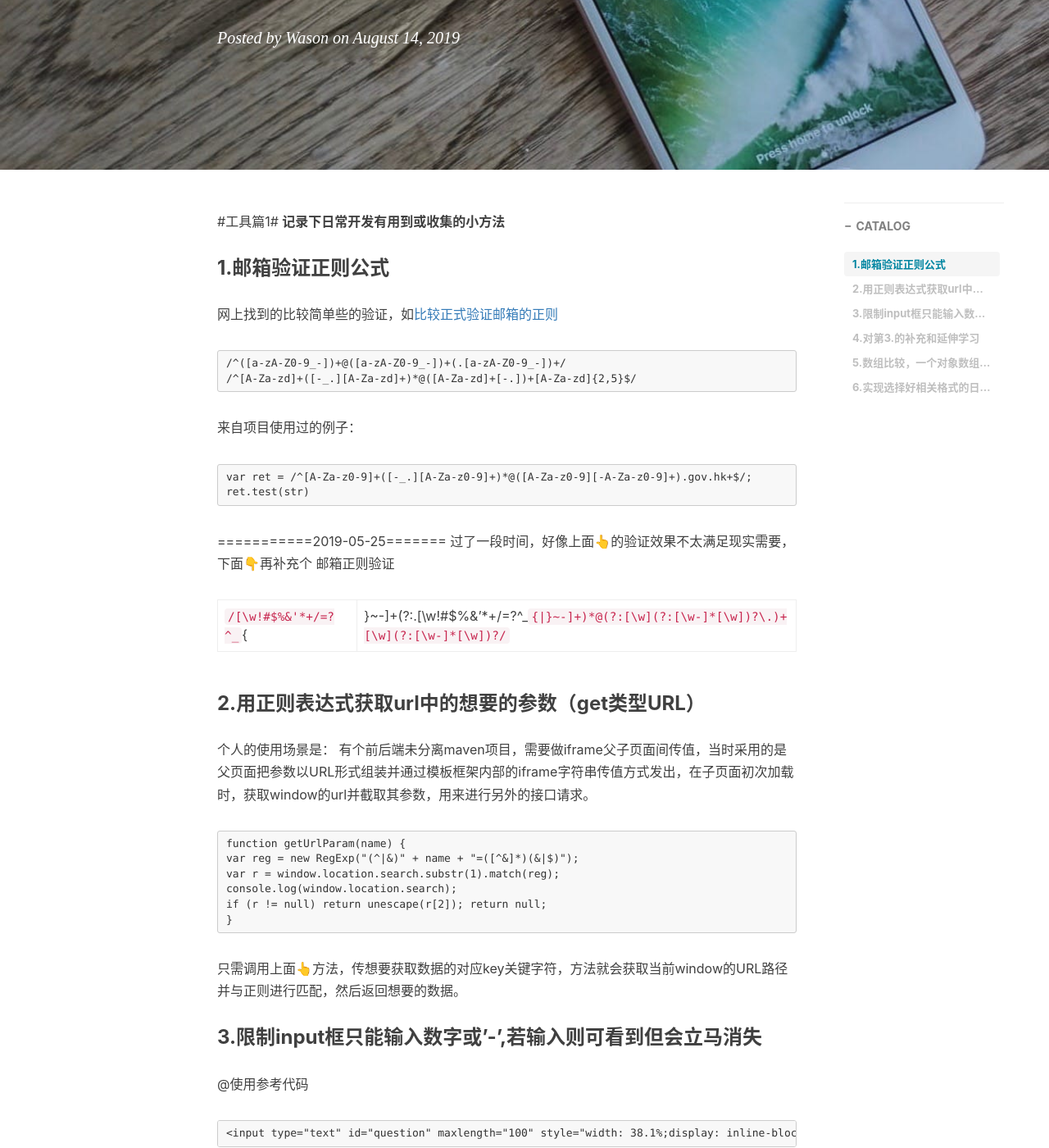
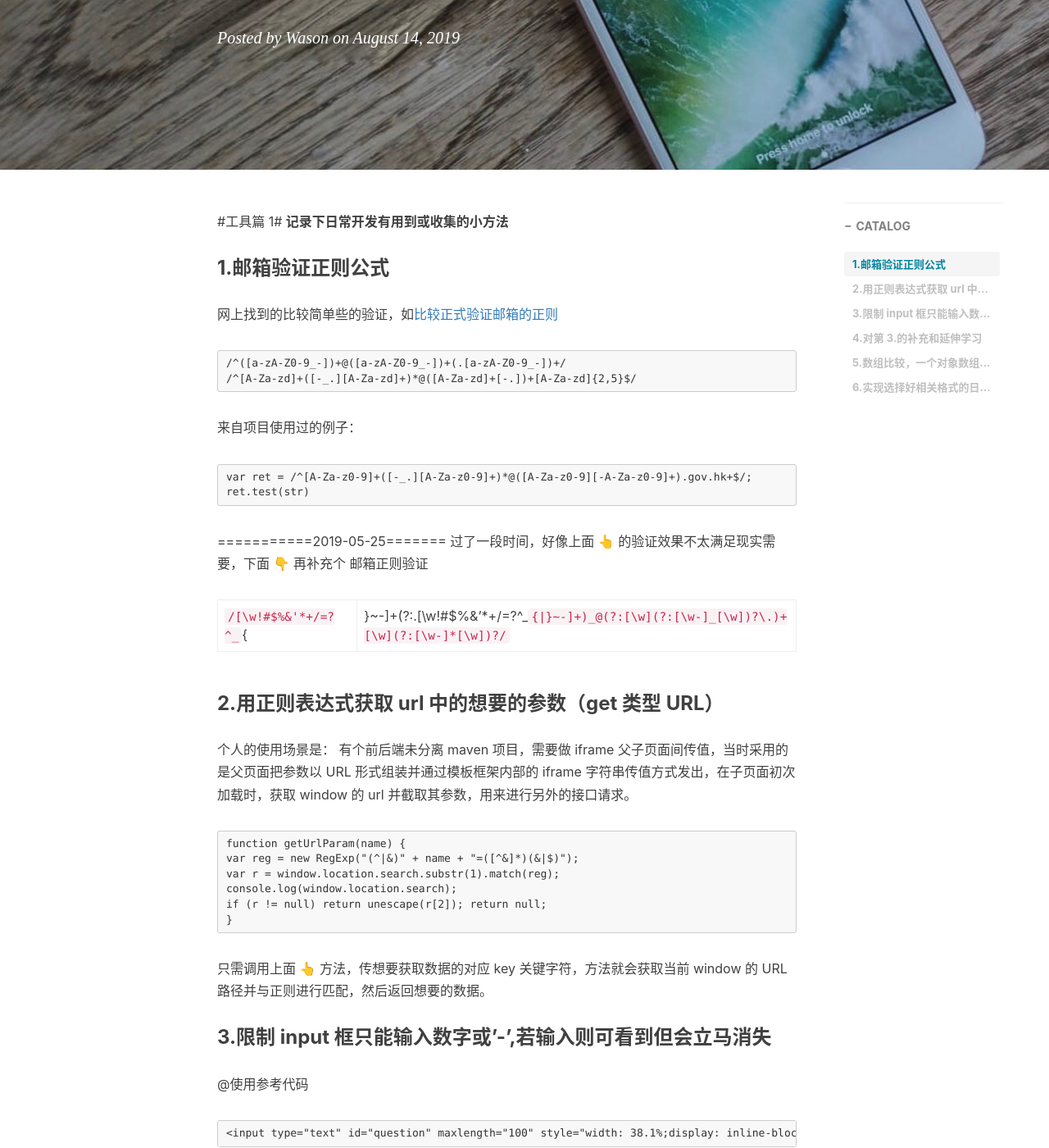
Before and after one commit to hao419/hao419.github.io, a Jekyll site: the page built from _posts/2019-08-14-工具篇.md, in a window 1280 px wide and 1400 px high, scrolled down 316 px. Shown: the whole window at 82% size. Built offline with Jekyll 4.4.1, drawn with Linux system fonts in a browser that asks for light colours; nearby versions of some CDN libraries; comment, search, counter and statistics services are not loaded; some of the changed text lies outside the part shown.

Commit message:
通过vscode格式化

````diff
--- a/_posts/2019-08-14-工具篇.md
+++ b/_posts/2019-08-14-工具篇.md
@@ -1,46 +1,48 @@
 ---
-layout:     post
-title:      工具篇1
-subtitle:   记录下日常开发有用到或收集的小方法
-date:       2019-08-14
-author:     Wason
+layout: post
+title: 工具篇1
+subtitle: 记录下日常开发有用到或收集的小方法
+date: 2019-08-14
+author: Wason
 header-img: img/post-bg-ios10.jpg
-catalog: 	 true
+catalog: true
 tags:
-    - JS
-    - 工具
-    - 正则
-    - input
-
+  - JS
+  - 工具
+  - 正则
+  - input
 ---
 
-#工具篇1#
+#工具篇 1#
 **记录下日常开发有用到或收集的小方法**
-
 
 ### 1.邮箱验证正则公式
 
 网上找到的比较简单些的验证，如[比较正式验证邮箱的正则][1]
+
 ```
 /^([a-zA-Z0-9_-])+@([a-zA-Z0-9_-])+(.[a-zA-Z0-9_-])+/
 /^[A-Za-zd]+([-_.][A-Za-zd]+)*@([A-Za-zd]+[-.])+[A-Za-zd]{2,5}$/
 ```
+
 来自项目使用过的例子：
+
 ```
 var ret = /^[A-Za-z0-9]+([-_.][A-Za-z0-9]+)*@([A-Za-z0-9][-A-Za-z0-9]+).gov.hk+$/;
 ret.test(str)
 ```
 
 ===========2019-05-25=======
-过了一段时间，好像上面👆的验证效果不太满足现实需要，下面👇再补充个
+过了一段时间，好像上面 👆 的验证效果不太满足现实需要，下面 👇 再补充个
 邮箱正则验证
 
-`/[\w!#$%&'*+/=?^_`{|}~-]+(?:\.[\w!#$%&'*+/=?^_`{|}~-]+)*@(?:[\w](?:[\w-]*[\w])?\.)+[\w](?:[\w-]*[\w])?/`
+`/[\w!#$%&'*+/=?^_`{|}~-]+(?:\.[\w!#$%&'*+/=?^_`{|}~-]+)_@(?:[\w](?:[\w-]_[\w])?\.)+[\w](?:[\w-]*[\w])?/`
 
-### 2.用正则表达式获取url中的想要的参数（get类型URL）
+### 2.用正则表达式获取 url 中的想要的参数（get 类型 URL）
 
 个人的使用场景是：
-有个前后端未分离maven项目，需要做iframe父子页面间传值，当时采用的是父页面把参数以URL形式组装并通过模板框架内部的iframe字符串传值方式发出，在子页面初次加载时，获取window的url并截取其参数，用来进行另外的接口请求。
+有个前后端未分离 maven 项目，需要做 iframe 父子页面间传值，当时采用的是父页面把参数以 URL 形式组装并通过模板框架内部的 iframe 字符串传值方式发出，在子页面初次加载时，获取 window 的 url 并截取其参数，用来进行另外的接口请求。
+
 ```
 function getUrlParam(name) {
 var reg = new RegExp("(^|&)" + name + "=([^&]*)(&|$)");
@@ -49,42 +51,45 @@ console.log(window.location.search);
 if (r != null) return unescape(r[2]); return null;
 }
 ```
-只需调用上面👆方法，传想要获取数据的对应key关键字符，方法就会获取当前window的URL路径并与正则进行匹配，然后返回想要的数据。
 
-### 3.限制input框只能输入数字或’-’,若输入则可看到但会立马消失
+只需调用上面 👆 方法，传想要获取数据的对应 key 关键字符，方法就会获取当前 window 的 URL 路径并与正则进行匹配，然后返回想要的数据。
+
+### 3.限制 input 框只能输入数字或’-’,若输入则可看到但会立马消失
 
 @使用参考代码
+
 ```
 <input type="text" id="question" maxlength="100" style="width: 38.1%;display: inline-block;" class="form-control" autocomplete="off" onkeyup="value=value.replace(/[^\d-]/g,'')">
 ```
-使用正则，可以帮助我们很快的实现一些验证/过滤性功能，下面👇是一些对input输入内容进行验证的正则表达式，**实现若在input输入违规字符，可以看到但会立马消失**
 
-① 令input框只能输入**数字或’-’**,不能输入其他字符包括中英文、特殊字符`onkeyup="value=value.replace(/[^\d-]/g,'')`
+使用正则，可以帮助我们很快的实现一些验证/过滤性功能，下面 👇 是一些对 input 输入内容进行验证的正则表达式，**实现若在 input 输入违规字符，可以看到但会立马消失**
 
-② 令input框只能输入 **数字**`onkeyup="value=value.replace(/[^\d]/g,'')`
+① 令 input 框只能输入**数字或’-’**,不能输入其他字符包括中英文、特殊字符`onkeyup="value=value.replace(/[^\d-]/g,'')`
+② 令 input 框只能输入 **数字**`onkeyup="value=value.replace(/[^\d]/g,'')`
 
-### 4.对第3.的补充和延伸学习 ###
+### 4.对第 3.的补充和延伸学习
 
-引用上面👆**第3.**，若要
+引用上面 👆**第 3.**，若要
 
-③ 令input不能输入单引号、双引号，**注意引号要为英文字符**，如此便可让英式单引号和双引号时 可以看到但也会被置空`onkeyup="value=value.replace(/['\"]/g,'’)`
+③ 令 input 不能输入单引号、双引号，**注意引号要为英文字符**，如此便可让英式单引号和双引号时 可以看到但也会被置空`onkeyup="value=value.replace(/['\"]/g,'’)`
 
-④ 令input只能输入单双引号`onkeyup="value=value.replace(/[^'\"]/g,’’)`
+④ 令 input 只能输入单双引号`onkeyup="value=value.replace(/[^'\"]/g,’’)`
 
-好，下面说下两种input内容正则验证的不同，下图第一种方法会检测输入的每一个值，但不合适的会把整个value值置空。第二种方法好些，检测每一个值，但只是把不合规矩的置空，其他的不改变。
+好，下面说下两种 input 内容正则验证的不同，下图第一种方法会检测输入的每一个值，但不合适的会把整个 value 值置空。第二种方法好些，检测每一个值，但只是把不合规矩的置空，其他的不改变。
 ![](http://hao419.github.io/img/regexInput.png)
 
 使用方式：
+
 ```
 第一种方法 onkeyup="value=contentLimit(value)"
 第二种方法 onkeyup="value=charactersLimit(value)"
 ```
 
-### 5.数组比较，一个对象数组，一个普通数组，要从对象数组中找到有name值跟普通数组的元素值相同的，就从对象数组中删掉
+### 5.数组比较，一个对象数组，一个普通数组，要从对象数组中找到有 name 值跟普通数组的元素值相同的，就从对象数组中删掉
 
-> 案例（图是网上找的，下面代码把name改为id就可以了）
-![](http://hao419.github.io/img/arrCompare.png)
-**方法(可以兼容IE)**
+> 案例（图是网上找的，下面代码把 name 改为 id 就可以了）
+> ![](http://hao419.github.io/img/arrCompare.png)
+> **方法(可以兼容 IE)**
 
 ```python
 unique (obj, ary){
@@ -93,8 +98,9 @@ return ary.indexOf(item.name) == -1;
 })
 }
 ```
+
 如果最后改 `return ary.indexOf(item.id) != -1`，则会返回被删除掉的对象数组的元素数据.
-当然，也有使用ES6的，一句代码搞定，不过不兼容IE`const newArr = obj.filter(item => !ary.includes(item.id))`,因为array.includes()不支持IE
+当然，也有使用 ES6 的，一句代码搞定，不过不兼容 IE`const newArr = obj.filter(item => !ary.includes(item.id))`,因为 array.includes()不支持 IE
 
 ### 6.实现选择好相关格式的日期后，在某地显示出大写的日期(日期格式要为 yyyy-mm-dd)
 
````
Also changed, not shown: other parts of _posts/2019-08-14-工具篇.md (+1 -1 lines).
